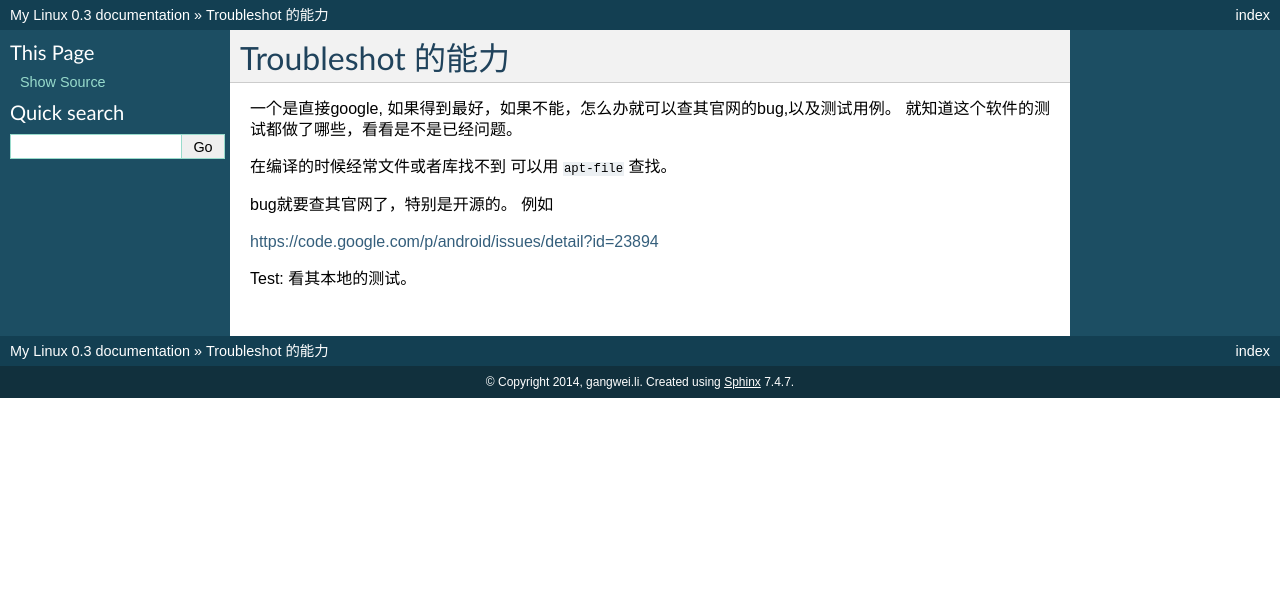
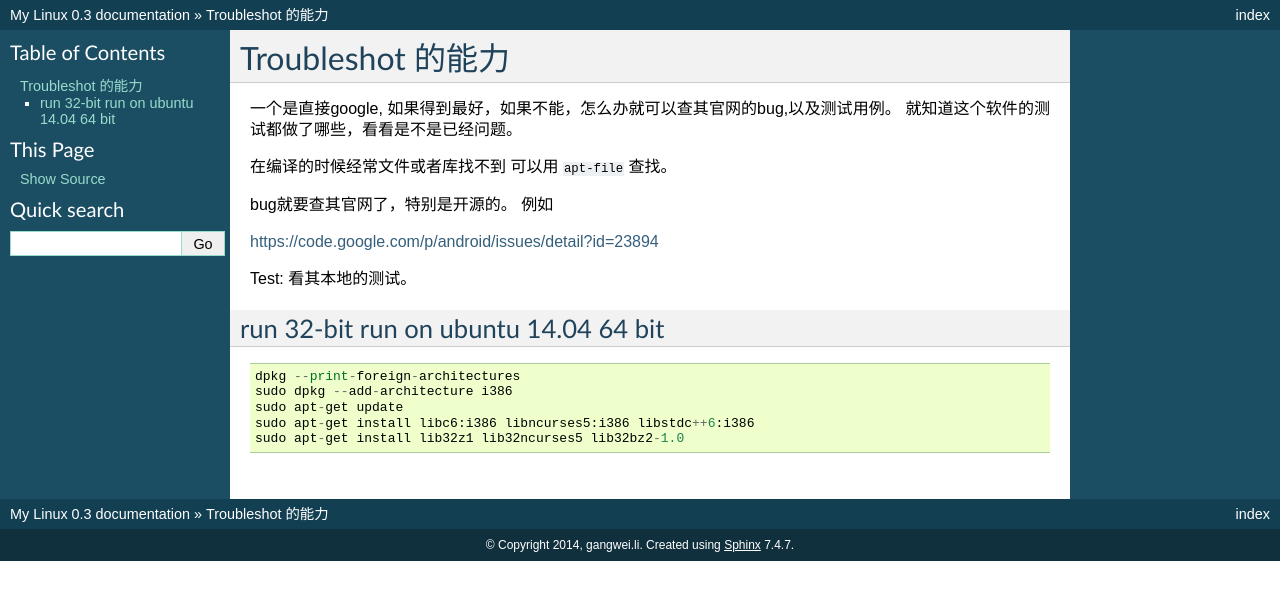
Before and after one commit to gwli/MyLinux, a Sphinx documentation site: the page built from source/content/Stage_1/troubleshot.rst, in a window 1280 px wide. Shown: the top 600 px of the page. Built offline with Sphinx 7.4.7, drawn with Linux system fonts in a browser that asks for light colours; formulas are drawn with MathJax 3; cross-references to code outside the pages are shown as plain code.

Commit message:
run32 bit on 64bit

```diff
--- a/source/content/Stage_1/troubleshot.rst
+++ b/source/content/Stage_1/troubleshot.rst
@@ -12,3 +12,14 @@ https://code.google.com/p/android/issues/detail?id=23894
 
 Test:
 看其本地的测试。
+
+run 32-bit run on ubuntu 14.04 64 bit
+=====================================
+
+.. code-block::
+
+   dpkg --print-foreign-architectures
+   sudo dpkg --add-architecture i386
+   sudo apt-get update
+   sudo apt-get install libc6:i386 libncurses5:i386 libstdc++6:i386
+   sudo apt-get install lib32z1 lib32ncurses5 lib32bz2-1.0
```
